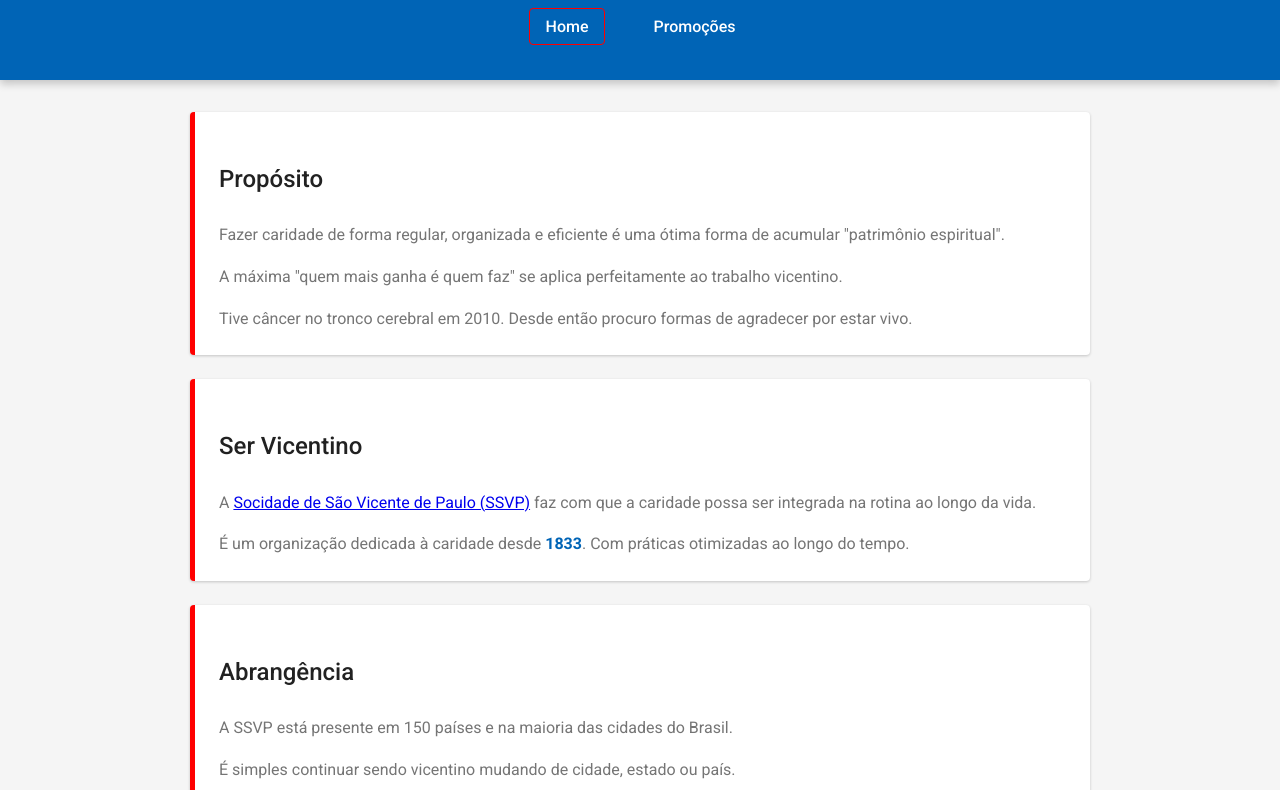
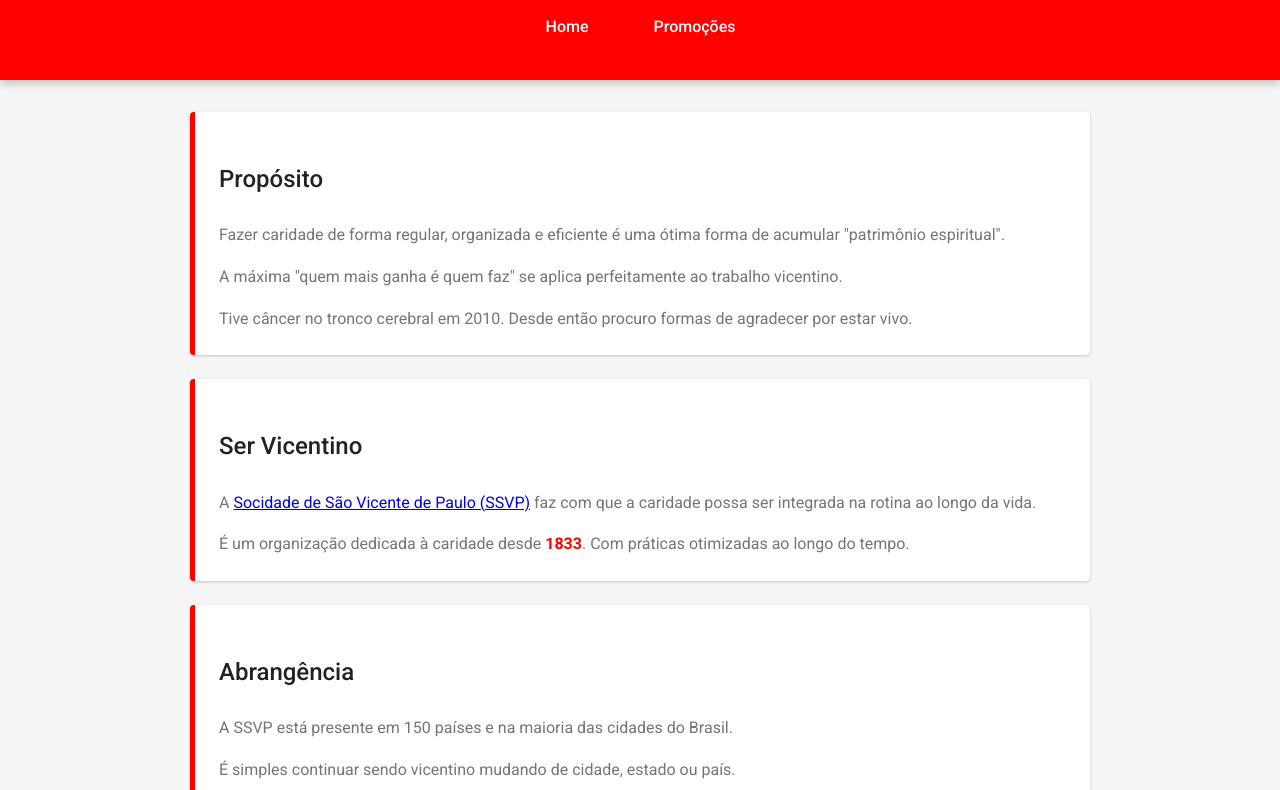
Before and after one commit to LuizPulino/luizpulino.github.io, a plain HTML site: page index.html in a window 1280 px wide. Shown: the part 212-1002 px from the top of the page. Drawn offline with Linux system fonts and the light colour scheme.

Commit message:
Update style.css vermelho

```diff
--- a/css/style.css
+++ b/css/style.css
@@ -1,6 +1,6 @@
 /*estilizado conforme google material design*/
 :root {
-    --primary-color: #0064b6;
+    --primary-color: red/*#0064b6*/;
     --secondary-color: #FF0000;
     --background-color: #F5F5F5;
     --surface-color: #FFFFFF;
@@ -140,4 +140,5 @@ nav ul li a:focus {
     .promocao {
         padding: 1rem;
     }
+
 }
```
